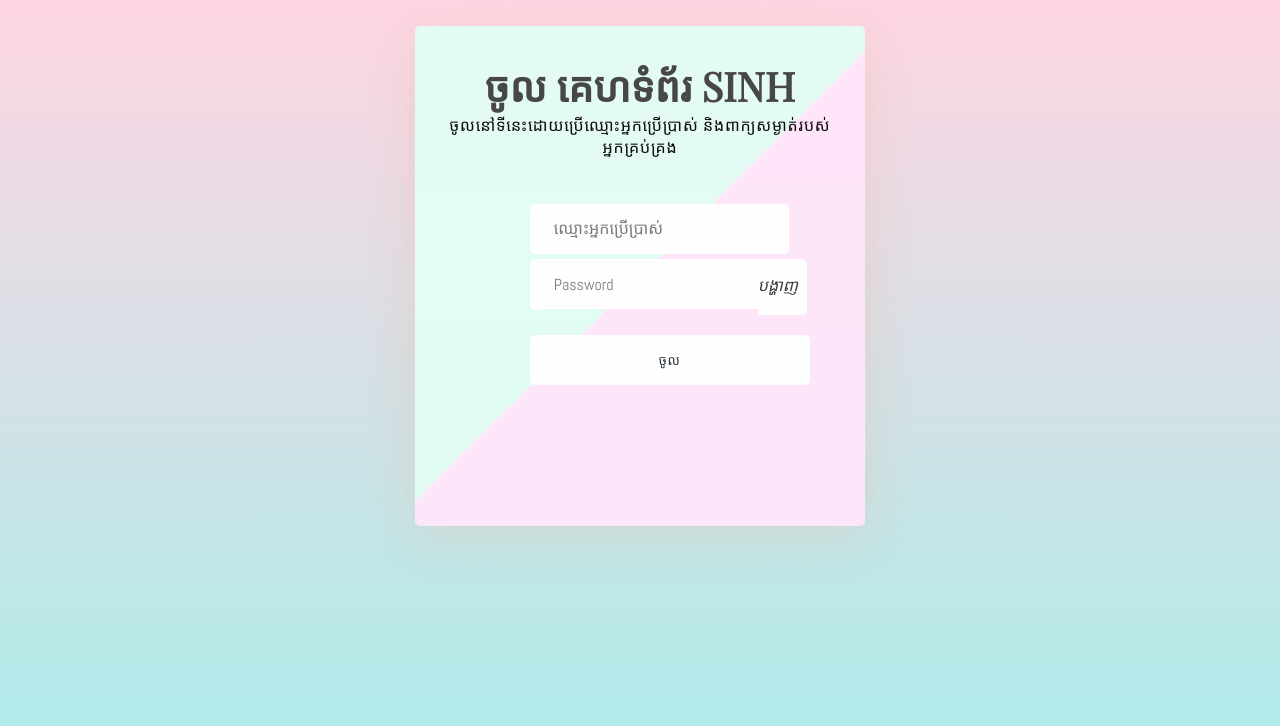
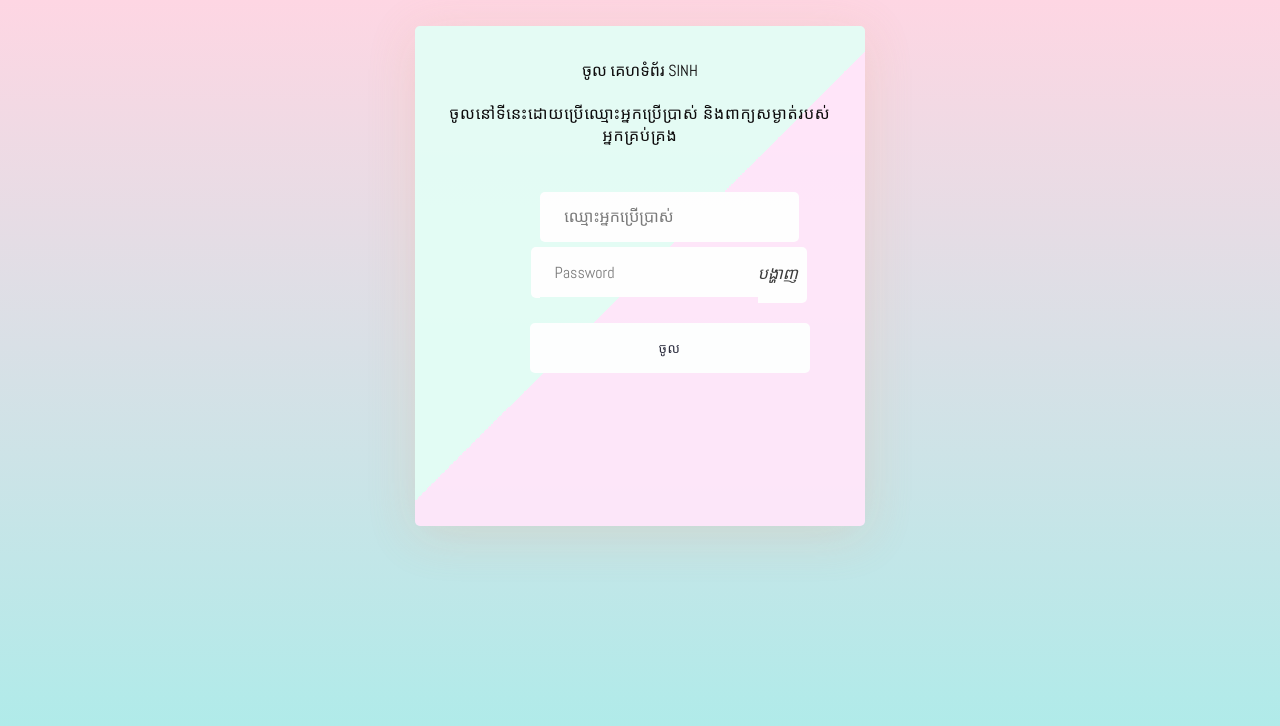
Before and after one commit to sinhkhmer/sinhweb, a plain HTML site: page index.html in a window 1280 px wide. Drawn offline with nearby package versions, Linux system fonts and the light colour scheme; some icons are missing; a web font is replaced by a local one.

Commit message:
Update index.html

```diff
--- a/index.html
+++ b/index.html
@@ -10,12 +10,15 @@
 <body>
   <div class="overlay">
     <!-- LOGIN FORM by Omar Dsoky -->
+    <center>
     <form id="login-form">
       <!-- con = Container  for items in the form -->
       <div class="con">
         <!-- Start header Content -->
         <header class="head-form">
-          <h2>ចូល គេហទំព័រ SINH</h2>
+          <h33>ចូល គេហទំព័រ SINH</h3>
+          <br>
+           <br>
           <p>ចូលនៅទីនេះដោយប្រើឈ្មោះអ្នកប្រើប្រាស់ និងពាក្យសម្ងាត់របស់ អ្នកគ្រប់គ្រង</p>
         </header>
         <!-- End header Content -->
@@ -47,6 +50,7 @@
       </div>
       <!-- End Form -->
     </form>
+    </center>
   </div>
   <script src="script.js"></script>
 </body>
```
